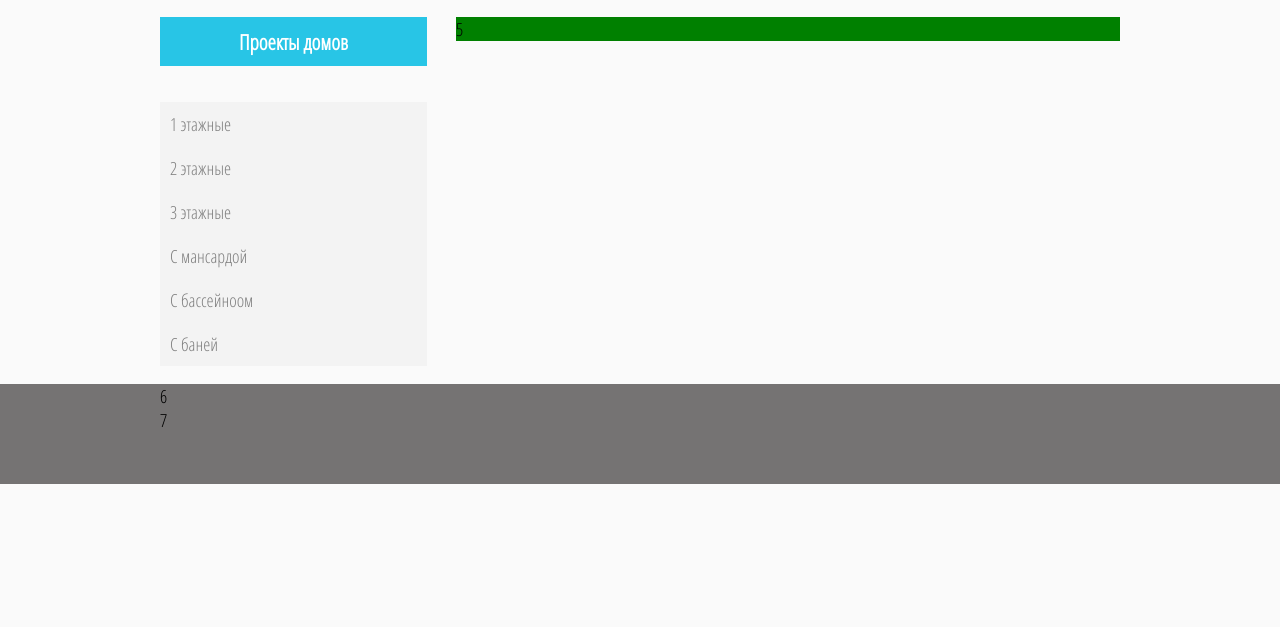
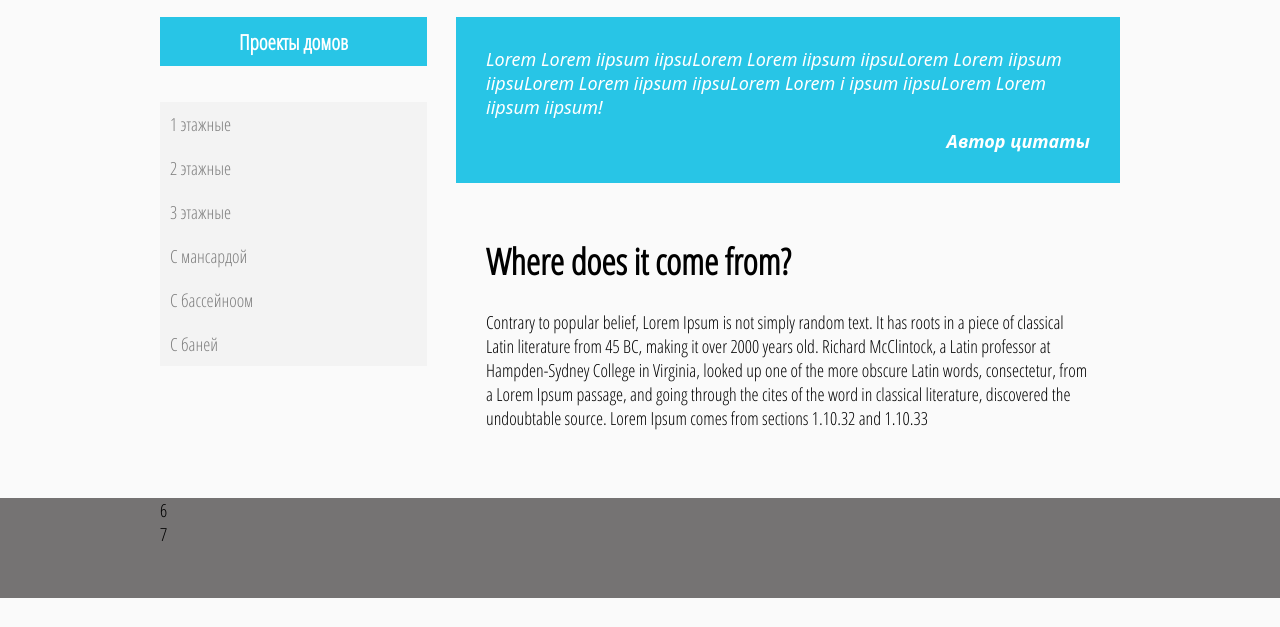
Before and after one commit to valeriykorsunov/page-proofs-lisson, a plain HTML site: page index.html in a window 1280 px wide. Shown: the part 173-800 px from the top of the page. Drawn offline with Linux system fonts and the light colour scheme.

Commit message:
Урок 9 Верстаем цитату и Контент

```diff
--- a/index.html
+++ b/index.html
@@ -38,7 +38,26 @@
 				</ul>
 			</div>
 		</div>
-		<div class="main">5</div>
+		<div class="main">
+			<div class="quote">
+				<p class="quote_text">
+				Lorem Lorem iipsum iipsuLorem Lorem iipsum iipsuLorem
+				Lorem iipsum iipsuLorem Lorem iipsum iipsuLorem Lorem i
+				ipsum iipsuLorem Lorem iipsum iipsum!</p>
+				<p class="quote_sign">Автор цитаты</p>
+			</div>
+			<div class="content">
+				<h1>
+					Where does it come from?
+				</h1>
+				<p>
+					Contrary to popular belief, Lorem Ipsum is not simply random text. It has roots in a piece of classical Latin literature from 45 BC, making it over 2000 years old. Richard McClintock, a Latin professor at Hampden-Sydney College in Virginia, looked up one of the more obscure Latin words, consectetur, from a Lorem Ipsum passage, and going through the cites of the word in classical literature, discovered the undoubtable source. Lorem Ipsum comes from sections 1.10.32 and 1.10.33
+				</p>
+			</div>
+			<div class="advantages">
+
+			</div>
+		</div>
 	</div>
 	<div id="footer">
 		<div class="inner">
--- a/style.css
+++ b/style.css
@@ -18,9 +18,9 @@ html, body{background: #fafafa; padding: 0; margin: 0; font-family: 'Open Sans C
 #middle .left_side{float: left; width: 267px;}
 #middle .left_side .block h3{
 	background: #28c5e6;
+	color: white;
 	padding: 10px 10px 10px;
 	margin: 0;
-	color: white;
 	text-align: center;
 }
 #middle .left_side .block ul{
@@ -41,9 +41,34 @@ html, body{background: #fafafa; padding: 0; margin: 0; font-family: 'Open Sans C
 	background: #28c5e6;
 	color: white;
 }
+
 #middle .main {
-	background: green;
 	margin-left: 296px;
+}
+#middle .main .quote{
+	background: #28c5e6;
+	color: white;
+	padding: 30px;
+}
+#middle .main .quote p{
+	margin: 0;
+}
+#middle .main .quote p.quote_text{
+	font-style: italic;
+	font-family: Sans;
+}
+#middle .main .quote p.quote_sign{
+	font-style: italic;
+	font-family: "Open Sans";
+	font-weight: bold;
+	padding-top: 10px;
+	text-align: right;
+}
+#middle .main .content{
+	padding: 30px;
+}
+#middle .main .content h1{
+	font-weight: bold;
 }
 
 #footer {
```
